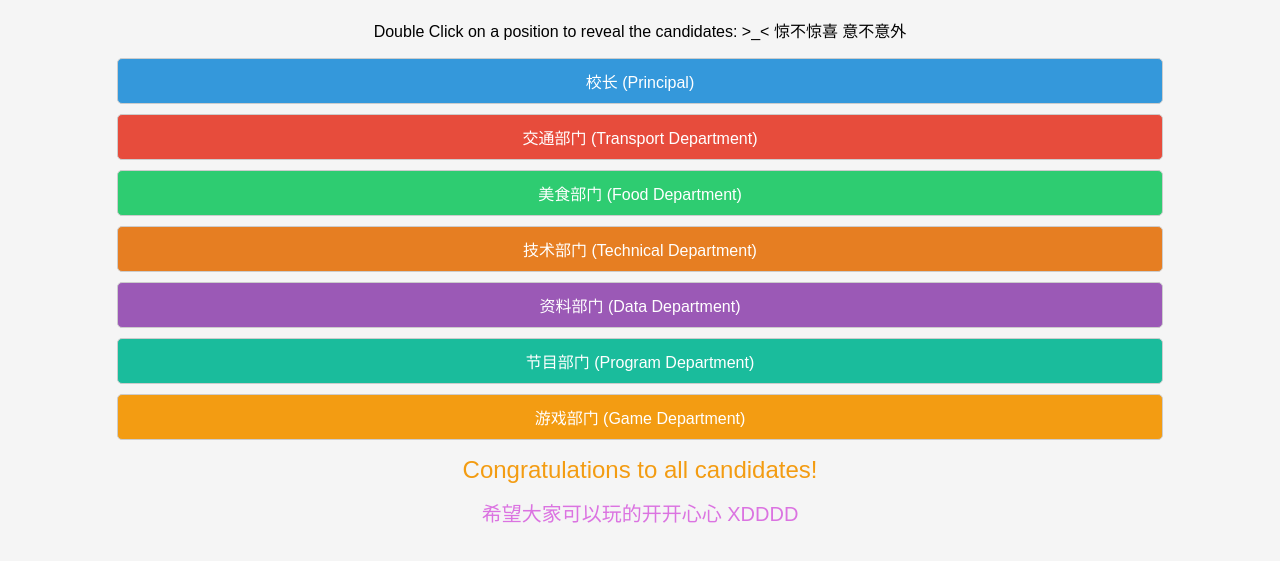
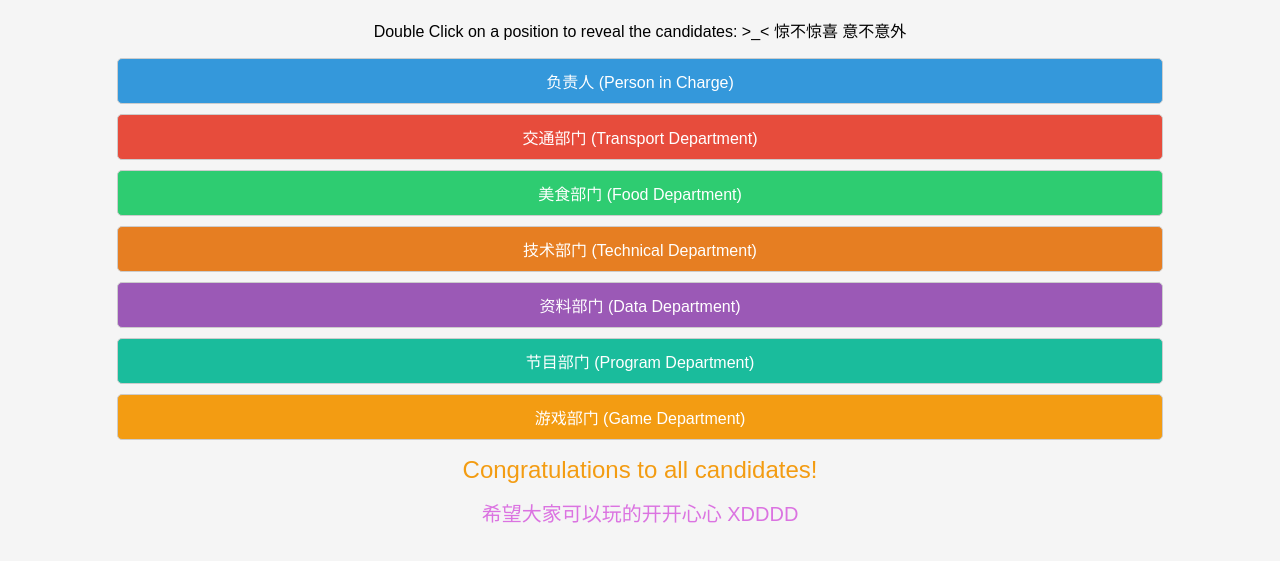
Before and after one commit to damen507/direct_bonding_FKE_2324, a plain HTML site: page index.html in a window 1280 px wide. Shown: the part 69-630 px from the top of the page. Drawn offline with Linux system fonts and the light colour scheme.

Commit message:
Add files via upload

```diff
--- a/index.html
+++ b/index.html
@@ -102,7 +102,7 @@
     <h1>Direct Bonding筹备名单</h1>
     <p style="text-align: center;">Double Click on a position to reveal the candidates: >_< 惊不惊喜 意不意外</p>
 
-    <div class="position principal" onclick="revealPosition('principalContent')">校长 (Principal)</div>
+    <div class="position principal" onclick="revealPosition('principalContent')">负责人 (Person in Charge)</div>
     <div class="position-content" id="principalContent">
         <ul>
             <li>Fang Yin</li>
```
